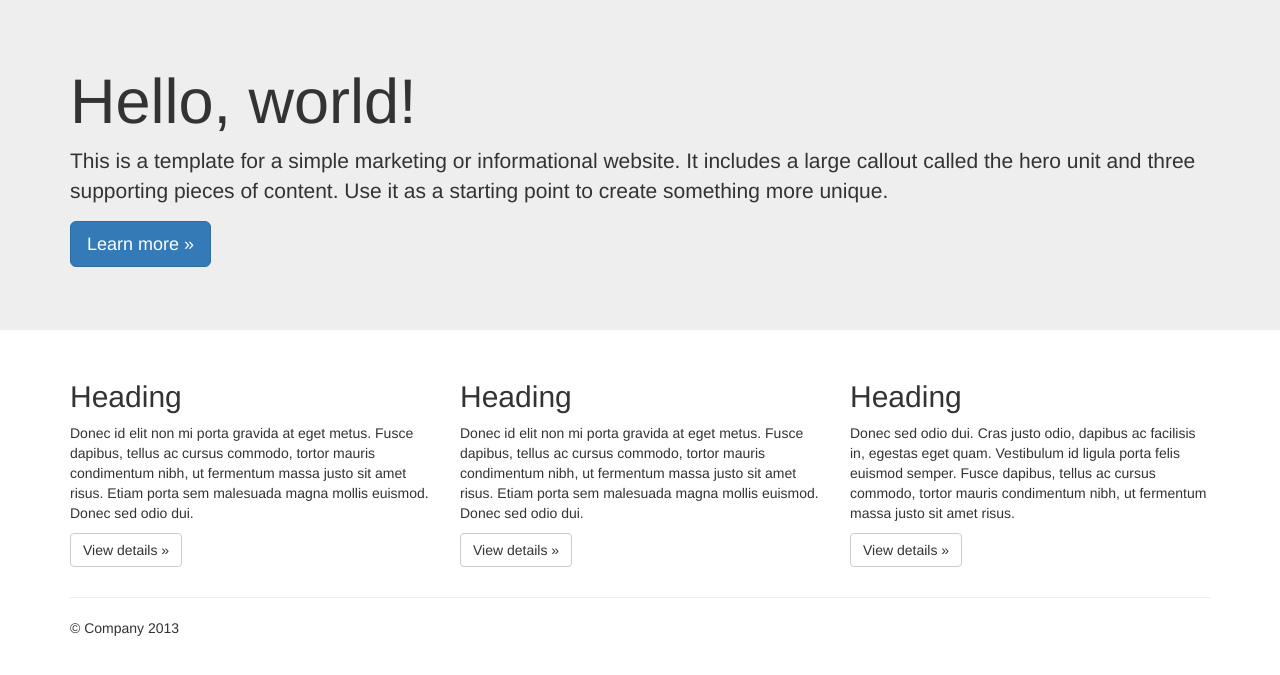
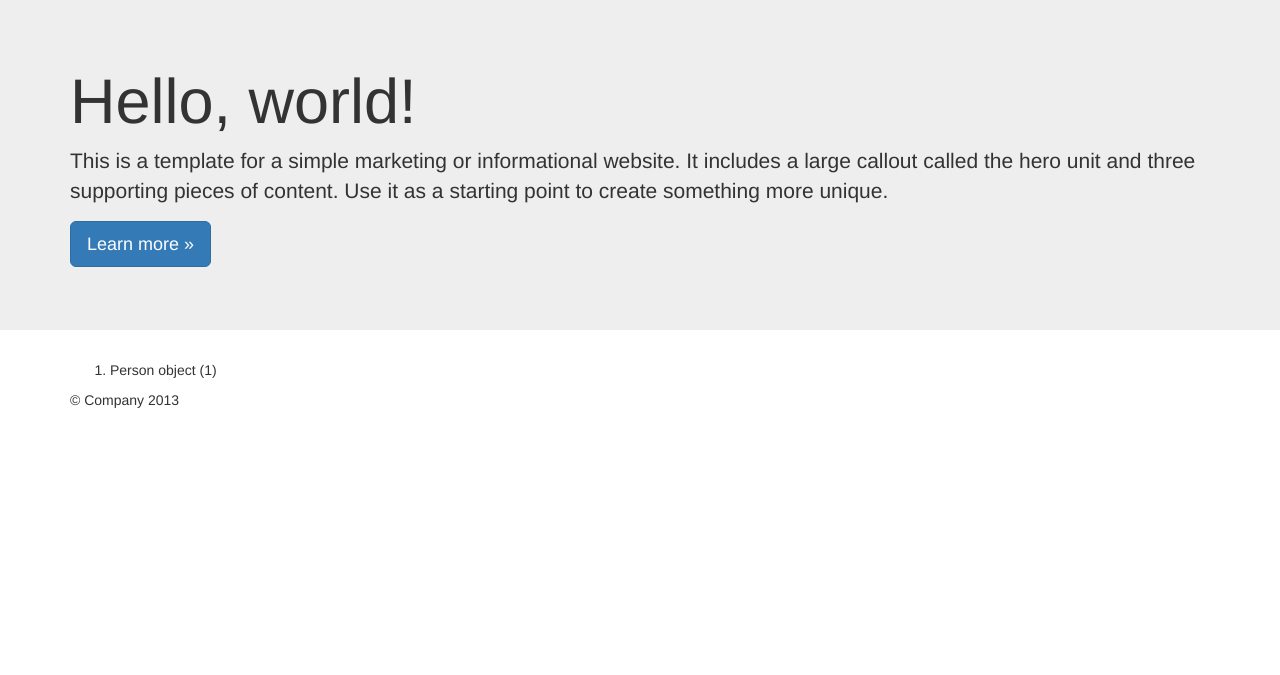
Before and after one commit to tomviner/lunchbox, a Django app: template lunchbox/core/templates/core/person_list.html in a window 1280 px wide. Shown: the part 51-726 px from the top of the page. Run offline with Django 3.2, Linux system fonts and the light colour scheme; the template is opened without the code that fills it: values that come from a table or form of the project are taken from there, others are empty; tables that the repository leaves empty hold one stand-in row (values such as "Sample post"); some libraries are stand-ins or nearby versions.

Commit message:
list all people available

```diff
--- a/lunchbox/core/templates/core/person_list.html
+++ b/lunchbox/core/templates/core/person_list.html
@@ -1,3 +1,4 @@
+{% load i18n %}
 <!DOCTYPE html>
 <html class="no-js">
     <head>
@@ -68,25 +69,19 @@
 
     <div class="container">
       <!-- Example row of columns -->
-      <div class="row">
-        <div class="col-lg-4">
-          <h2>Heading</h2>
-          <p>Donec id elit non mi porta gravida at eget metus. Fusce dapibus, tellus ac cursus commodo, tortor mauris condimentum nibh, ut fermentum massa justo sit amet risus. Etiam porta sem malesuada magna mollis euismod. Donec sed odio dui. </p>
-          <p><a class="btn btn-default" href="#">View details &raquo;</a></p>
-        </div>
-        <div class="col-lg-4">
-          <h2>Heading</h2>
-          <p>Donec id elit non mi porta gravida at eget metus. Fusce dapibus, tellus ac cursus commodo, tortor mauris condimentum nibh, ut fermentum massa justo sit amet risus. Etiam porta sem malesuada magna mollis euismod. Donec sed odio dui. </p>
-          <p><a class="btn btn-default" href="#">View details &raquo;</a></p>
-       </div>
-        <div class="col-lg-4">
-          <h2>Heading</h2>
-          <p>Donec sed odio dui. Cras justo odio, dapibus ac facilisis in, egestas eget quam. Vestibulum id ligula porta felis euismod semper. Fusce dapibus, tellus ac cursus commodo, tortor mauris condimentum nibh, ut fermentum massa justo sit amet risus.</p>
-          <p><a class="btn btn-default" href="#">View details &raquo;</a></p>
-        </div>
-      </div>
-
-      <hr>
+      {% for person in object_list %}
+          {% if forloop.first %}
+              <ol>
+          {% endif %}
+          <li>{{person}}</li>
+          {% if forloop.last %}
+              </ol>
+          {% endif %}
+      {% empty %}
+          <div class="alert alert-warning">
+              <strong>{% trans "Warning!" %}</strong> {% trans 'Nobody wants to eat yet' %}
+          </div>
+      {% endfor %}
 
       <footer>
         <p>&copy; Company 2013</p>
```
